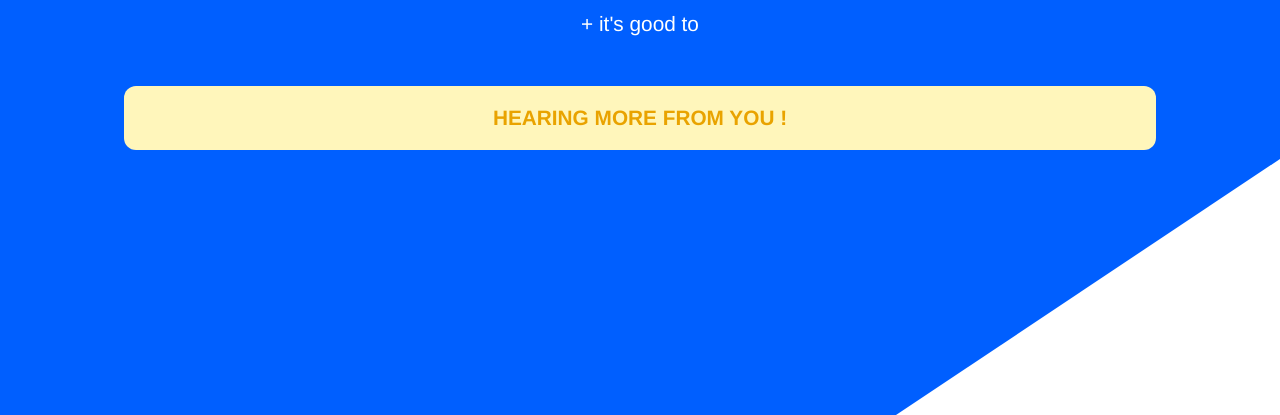
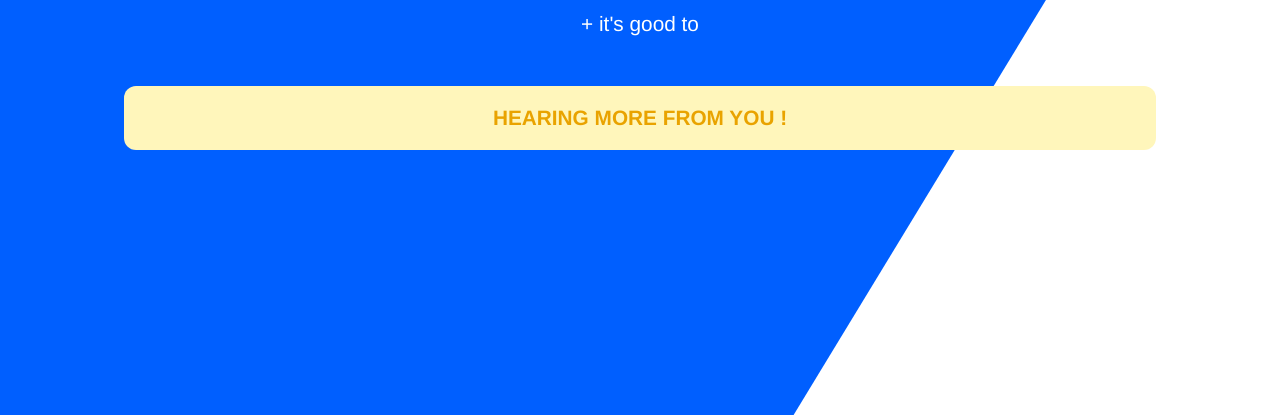
Before and after one commit to haijing28/sassy, a plain HTML site: page index.html in a window 1280 px wide. Shown: the part 385-800 px from the top of the page. Drawn offline with Linux system fonts and the light colour scheme.

Commit message:
responsive
@minxin & @include

```diff
--- a/css/main.scss
+++ b/css/main.scss
@@ -14,7 +14,7 @@
 /* no $ needed inside () ,take references of js objects */
 
 /* passing arguments inside map-get*/
-/* a very JS way to write sass */
+/* a very JS way to write styling sheets */
 
 
 $colors:(
@@ -30,6 +30,13 @@ $paddings:(
     cooler:30pt
 );
 
+$border:(
+    nice:15pt,
+    notbad:23pt
+);
+
+
+
 /*function*/
 
 @function color($color-name){
@@ -39,6 +46,21 @@ $paddings:(
 @function padding($myPadding){
     @return map-get($paddings,$myPadding)
 }
+
+ /* mixin is for media query,simplify coding*/
+
+
+$desktop:840px;
+
+ @mixin desktop{
+     @media(min-width:#{$desktop}){
+         @content;}
+
+     }
+
+
+
+
 
 
 body,html{
@@ -63,6 +85,11 @@ margin:0;
         height:100%;
         position:absolute;
         z-index:-1;
+
+        @include desktop{
+            clip-path: polygon(0 0, 100% 0, 62% 100%, 0% 100%);
+        }
+
     } /*#bg is an nesting element*/
 
         header a{
@@ -142,6 +169,7 @@ margin:0;
         }
         a{
             font-size:1.3em;
+            border:border(nice);
             text-decoration: none;
             text-transform: uppercase;
             width:80%;
```
Also changed, not shown: css/main.css, 1 other file.
